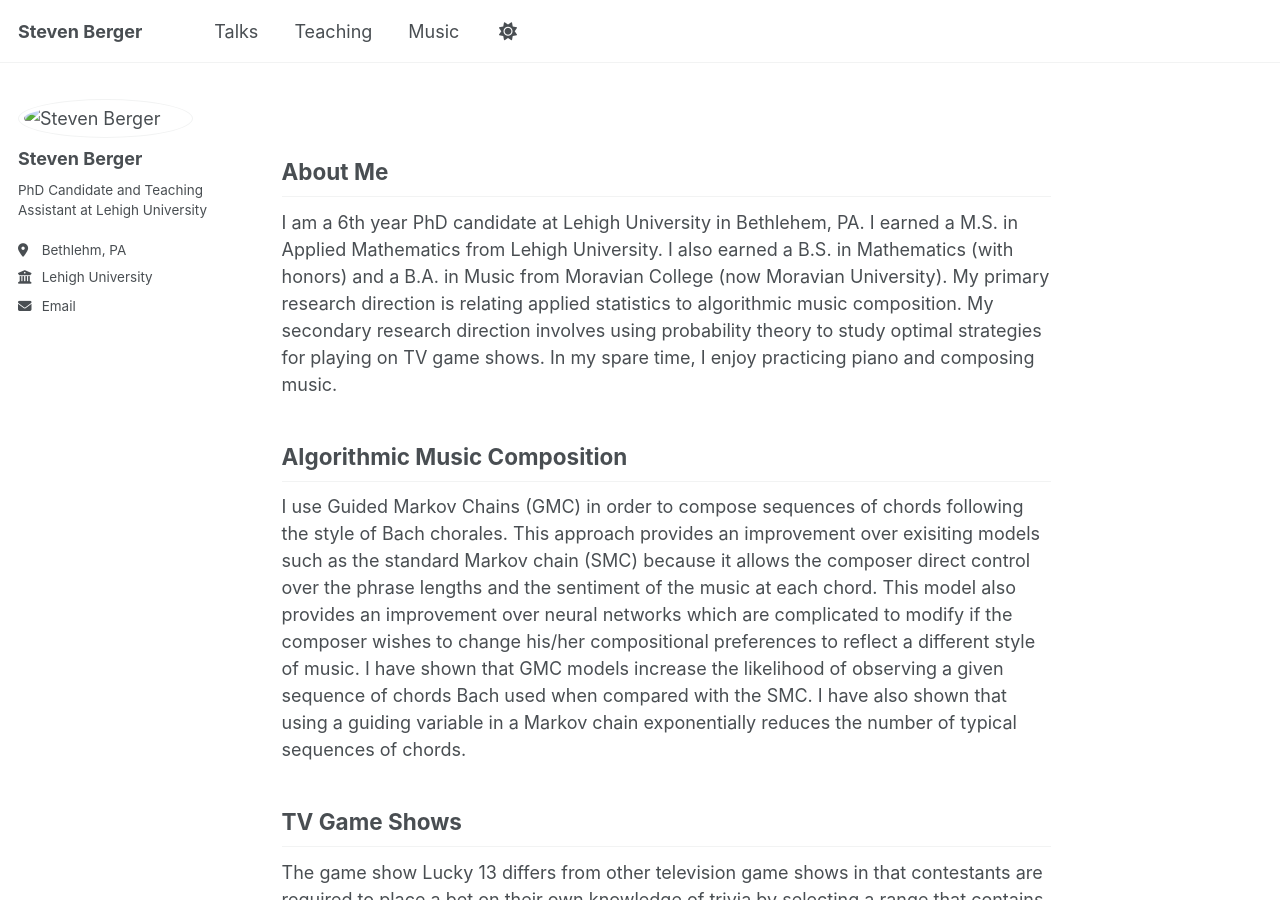
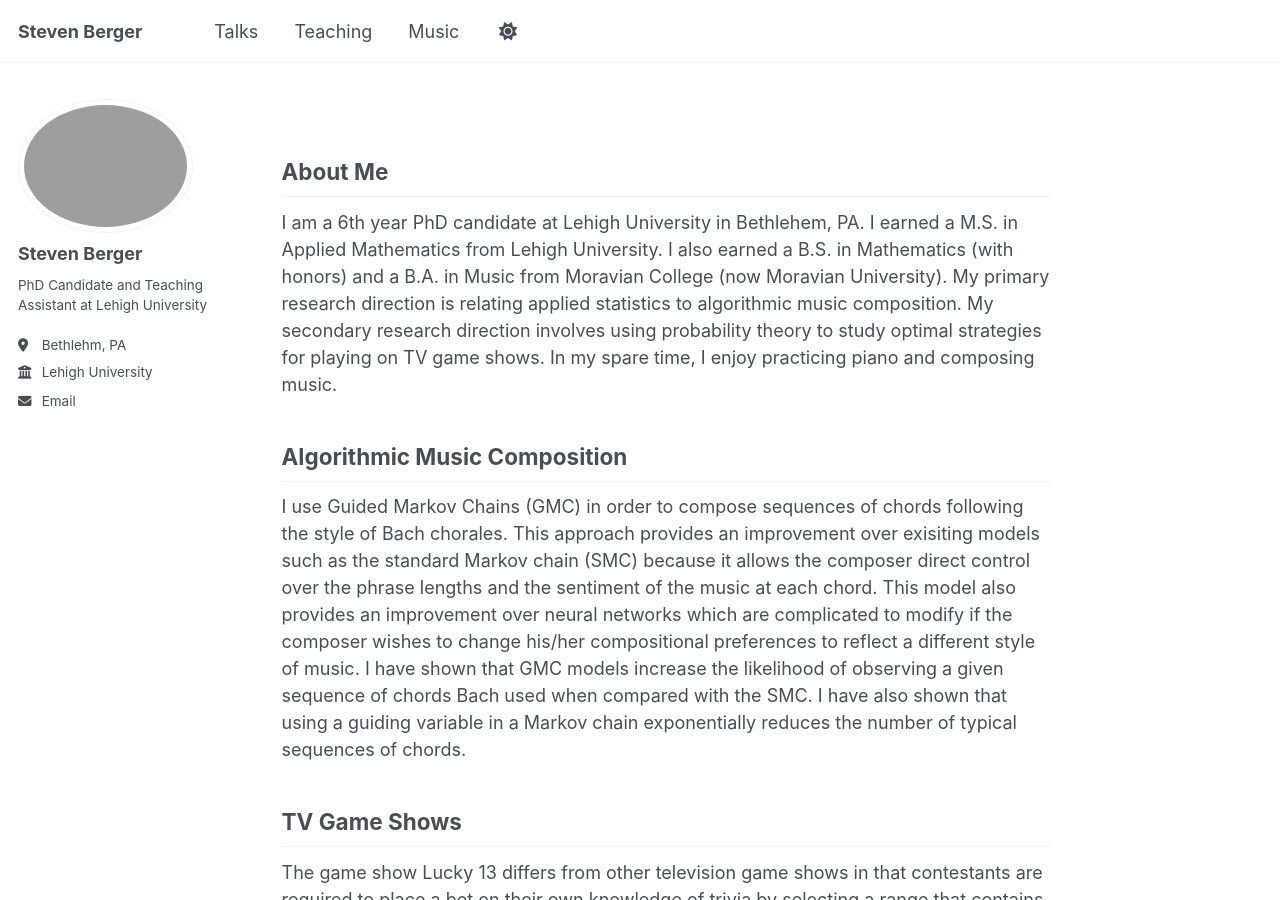
Before and after one commit to SRBerger/SRBerger.github.io, a Jekyll site: the page built from _pages/about.md, in a window 1280 px wide and 900 px high. Built offline with Jekyll 4.4.1, drawn with Linux system fonts in a browser that asks for light colours; a script that is not in the unit is left out.

Commit message:
Update author avatar path in config file

```diff
--- a/_config.yml
+++ b/_config.yml
@@ -23,7 +23,7 @@ repository               : "SRBerger/SRBerger.github.io"
 #               Additional customization can be done by editing /_includes/author-profile.html
 author:
   # Biographic information
-  avatar           : "files/IMG_4331.jpeg"
+  avatar           : "/images/profile.png"
   name             : "Steven Berger"
   pronouns         : # example: "she/her"
   bio              : "PhD Candidate and Teaching Assistant at Lehigh University"
```
